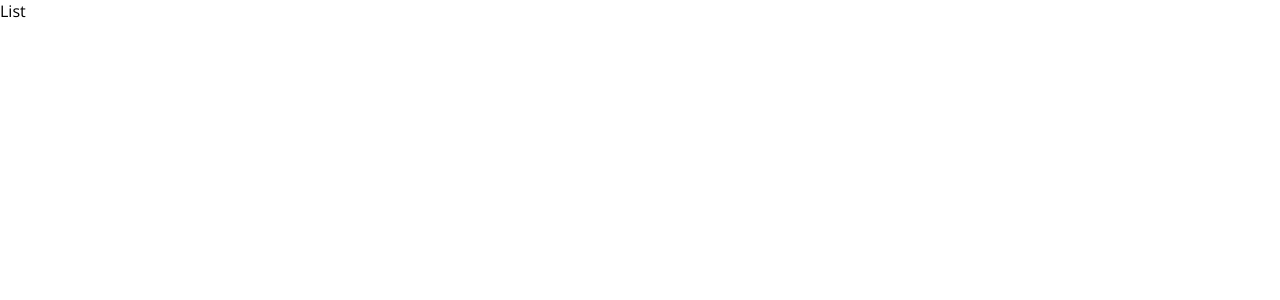
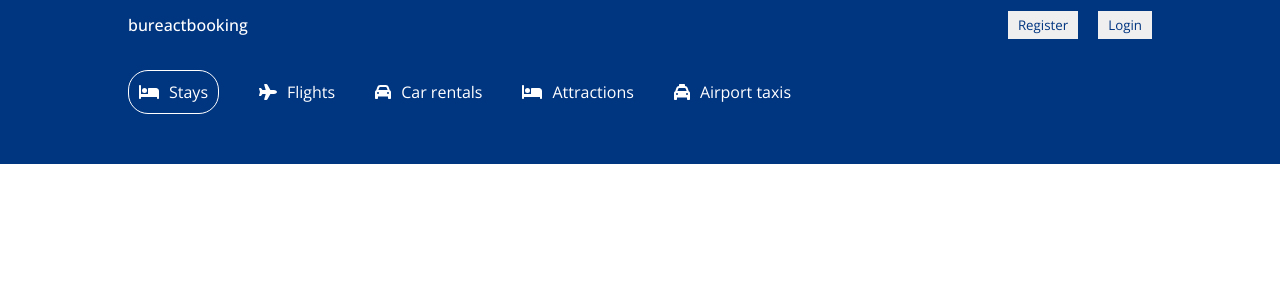
Before and after one commit to ozdemirburakk/booking-app, a React (Create React App) app in the folder client/: page /hotels in a window 1280 px wide. Shown: the top 300 px of the page. Built offline with nearby package versions, Linux system fonts and the light colour scheme.

Commit message:
header-navbar-done

```diff
--- a/client/src/components/header/Header.jsx
+++ b/client/src/components/header/Header.jsx
@@ -14,7 +14,7 @@ import "react-date-range/dist/styles.css"; // main css file
 import "react-date-range/dist/theme/default.css"; // theme css file
 import { format } from "date-fns";
 
-const Header = () => {
+const Header = ({type}) => {
   const [openDate, setOpenDate] = useState(false);
 
   const [date, setDate] = useState([
@@ -43,7 +43,7 @@ const Header = () => {
 
   return (
     <div className="header">
-      <div className="headerContainer">
+      <div className={type === "list" ? "headerContainer listMode" : "headerContainer"}>
         <div className="headerList">
           <div className="headerListItem active">
             <FontAwesomeIcon icon={faBed} />
@@ -66,7 +66,8 @@ const Header = () => {
             <span>Airport taxis</span>
           </div>
         </div>
-        <h1 className="headerTitle">A lifetime of discounts</h1>
+        {type !== "list" &&
+          <><h1 className="headerTitle">A lifetime of discounts</h1>
         <p className="headerDesc">
           Get rewarded for your travels – unlock instant savings of 10% or more
           with a free Lamabooking account
@@ -172,7 +173,7 @@ const Header = () => {
           <div className="headerSearchItem">
             <button className="headerBtn">Search</button>
           </div>
-        </div>
+        </div></>}
       </div>
     </div>
   );
--- a/client/src/components/header/header.css
+++ b/client/src/components/header/header.css
@@ -10,6 +10,10 @@
   width: 100%;
   max-width: 1024px;
   margin: 20px 0px 100px 0px;
+}
+
+.headerContainer.listMode{
+  margin: 20px 0px 0px 0px;
 }
 
 .headerList {
--- a/client/src/pages/list/List.jsx
+++ b/client/src/pages/list/List.jsx
@@ -1,8 +1,13 @@
 import React from 'react'
+import Header from '../../components/header/Header'
+import Navbar from '../../components/navbar/Navbar'
 
 const List = () => {
   return (
-    <div>List</div>
+    <>
+    <Navbar />
+    <Header type="list" />
+    </>
   )
 }
 
```
